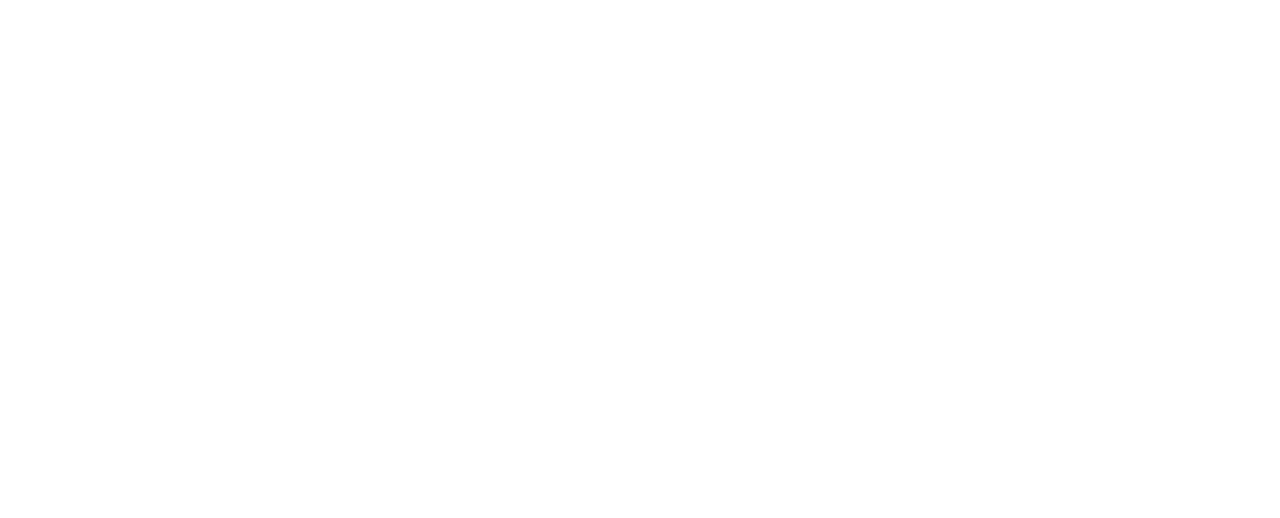
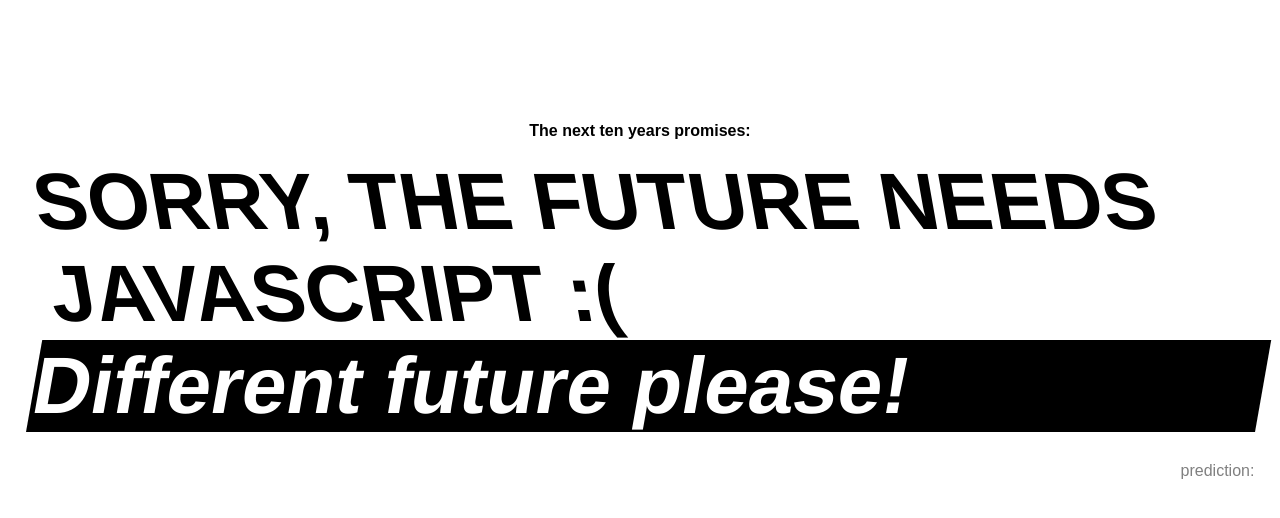
Before and after one commit to aftertheflood/predictions-2020, a website: page index.html in a window 1280 px wide. Drawn offline with Linux system fonts and the light colour scheme.

Commit message:
add html

```diff
--- a/index.html
+++ b/index.html
@@ -5,5 +5,13 @@
   <script src="main.js"></script>
 </head>
 <body>
+    <article>
+    <div class="intro"><p>The next ten years promises:</p></div>
+    <div class="prediction">SORRY, THE FUTURE NEEDS JAVASCRIPT :(</div>
+    <div class="ui">
+        <a href="/" class="link">Different future please!</a>
+    </div>
+    </article>
+    <footer>prediction: </footer>
 </body>
 </html>
--- a/style.css
+++ b/style.css
@@ -1,3 +1,37 @@
-body {
+*{
     font-family: sans-serif;
 }
+body{
+    margin:2vw;
+}
+.intro{
+    padding-top: 10vh;
+    font-weight: bold;
+    text-align: center;
+}
+.prediction{
+    font-weight:bold;
+    font-size:10vh;
+    transform-origin: top left;
+    transform: skew(10deg, 0);
+}
+.ui{
+    font-weight:bold;
+    font-size:10vh;
+    transform-origin: bottom left;
+    transform: skew(-10deg, 0);
+    background:black;
+    color:white;
+}
+.link{
+    color:white;
+    text-decoration:none;
+}
+.link:hover{
+    color:red;
+}
+footer{
+    padding-top:30px;
+    color:grey;
+    text-align:right;
+}
```
